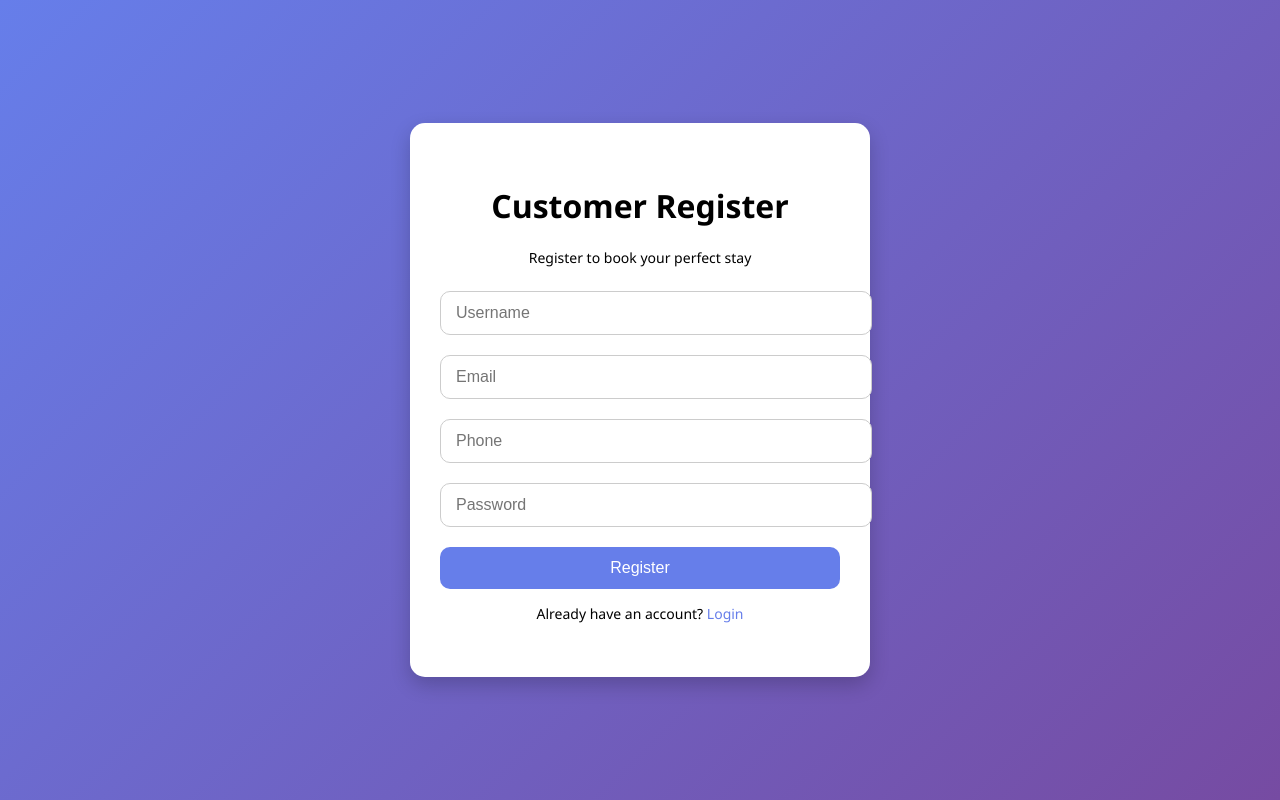
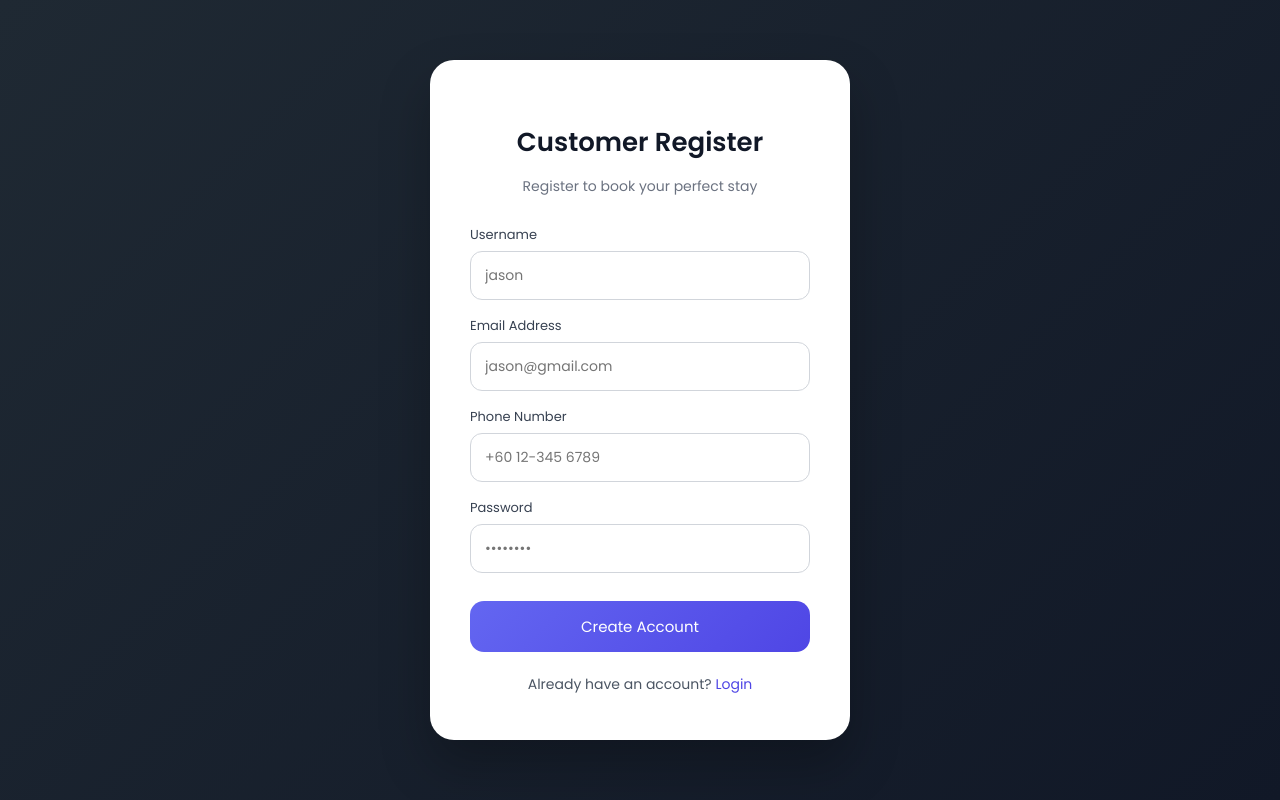
Before and after one commit to Yadusa/FLASH-HOTEL-MANAGEMENT-SYSTEM, a PHP site: page /customer_register.php in a window 1280 px wide. Run offline with PHP 8.4, Linux system fonts and the light colour scheme.

Commit message:
Add files via upload

```diff
--- a/customer_register.php
+++ b/customer_register.php
@@ -1,135 +1,104 @@
 <?php
+session_start();
 ini_set('display_errors', 1);
 ini_set('display_startup_errors', 1);
 error_reporting(E_ALL);
 
-include 'db_customer.php';
+include 'db.php';
 
-if ($_SERVER["REQUEST_METHOD"] == "POST") {
-    $username = trim($_POST['username']);
-    $email    = trim($_POST['email']);
-    $phone    = trim($_POST['phone']);
-    $password = password_hash($_POST['password'], PASSWORD_DEFAULT);
+if ($_SERVER["REQUEST_METHOD"] === "POST") {
+    $username  = trim($_POST['username']);
+    $email     = trim($_POST['email']);
+    $phone     = trim($_POST['phone']);
+    $password  = $_POST['password'];
 
-    $stmt = $conn->prepare("INSERT INTO users (username, email, phone, password) VALUES (?, ?, ?, ?)");
+    if (empty($username) || empty($email) || empty($password)) {
+        $error = "Please fill in all required fields.";
+    } else {
+        // Prepare SQL to insert new customer
+        $stmt = $conn->prepare(
+            "INSERT INTO customer (username, email, phone, password)
+             VALUES (?, ?, ?, ?)"
+        );
+
+        if (!$stmt) {
+            die("Prepare failed: " . $conn->error);
+        }
+
+        // Bind parameters (plain text password)
         $stmt->bind_param("ssss", $username, $email, $phone, $password);
 
         if ($stmt->execute()) {
+            // Redirect to login page with success message
             header("Location: customer_login.php?registered=1");
             exit();
         } else {
             $error = "Username or email already exists.";
         }
     }
+}
 ?>
+
 <!DOCTYPE html>
 <html lang="en">
 <head>
 <meta charset="UTF-8">
 <meta name="viewport" content="width=device-width, initial-scale=1.0">
-<title>Customer Register</title>
+<title>Customer Register | The Obsidian</title>
+<link href="https://fonts.googleapis.com/css2?family=Poppins:wght@300;400;600&display=swap" rel="stylesheet">
 <style>
-    /* Background */
-    body {
-        font-family: 'Segoe UI', Tahoma, Geneva, Verdana, sans-serif;
-        background: linear-gradient(135deg, #667eea, #764ba2);
-        display: flex;
-        justify-content: center;
-        align-items: center;
-        height: 100vh;
-        margin: 0;
-    }
-
-    /* Card */
-    .register-card {
-        background: #fff;
-        padding: 40px 30px;
-        border-radius: 15px;
-        box-shadow: 0 8px 20px rgba(0,0,0,0.2);
-        width: 100%;
-        max-width: 400px;
-        text-align: center;
-    }
-
-    .register-card h2 {
-        margin-bottom: 20px;
-        color: #333;
-    }
-
-    /* Input fields */
-    .register-card input {
-        width: 100%;
-        padding: 12px 15px;
-        margin: 10px 0;
-        border: 1px solid #ccc;
-        border-radius: 10px;
-        transition: 0.3s;
-        font-size: 16px;
-    }
-
-    .register-card input:focus {
-        border-color: #667eea;
-        box-shadow: 0 0 5px rgba(102,126,234,0.5);
-        outline: none;
-    }
-
-    /* Button */
-    .register-card button {
-        width: 100%;
-        padding: 12px;
-        background-color: #667eea;
-        border: none;
-        border-radius: 10px;
-        color: white;
-        font-size: 16px;
-        cursor: pointer;
-        transition: 0.3s;
-        margin-top: 10px;
-    }
-
-    .register-card button:hover {
-        background-color: #5a67d8;
-    }
-
-    /* Error message */
-    .error {
-        color: red;
-        margin-bottom: 10px;
-    }
-
-    /* Login link */
-    .register-card p {
-        margin-top: 15px;
-        font-size: 14px;
-    }
-
-    .register-card a {
-        color: #667eea;
-        text-decoration: none;
-    }
-
-    .register-card a:hover {
-        text-decoration: underline;
-    }
+* { box-sizing: border-box; font-family: 'Poppins', sans-serif; }
+body { margin: 0; height: 100vh; background: linear-gradient(135deg, #1f2933, #111827); display: flex; justify-content: center; align-items: center; }
+.register-container { background: #fff; width: 100%; max-width: 420px; padding: 45px 40px; border-radius: 24px; box-shadow: 0 25px 50px rgba(0,0,0,0.25); text-align: center; animation: fadeIn 0.8s ease; }
+@keyframes fadeIn { from { opacity: 0; transform: translateY(15px); } to { opacity: 1; transform: translateY(0); } }
+.register-container h1 { margin-bottom: 6px; font-weight: 600; font-size: 26px; color: #111827; }
+.register-container p.subtitle { font-size: 14px; color: #6b7280; margin-bottom: 28px; }
+.form-group { margin-bottom: 16px; text-align: left; }
+.form-group label { font-size: 13px; color: #374151; margin-bottom: 6px; display: block; font-weight: 500; }
+.form-group input { width: 100%; padding: 13px 14px; border-radius: 12px; border: 1px solid #d1d5db; font-size: 14px; transition: 0.25s; }
+.form-group input:focus { border-color: #6366f1; outline: none; box-shadow: 0 0 0 4px rgba(99,102,241,0.18); }
+.register-btn { width: 100%; padding: 14px; border: none; border-radius: 14px; background: linear-gradient(135deg, #6366f1, #4f46e5); color: #fff; font-size: 15px; font-weight: 500; cursor: pointer; margin-top: 12px; transition: 0.3s ease; }
+.register-btn:hover { transform: translateY(-1px); box-shadow: 0 10px 20px rgba(99,102,241,0.4); }
+.error { background: #fee2e2; color: #b91c1c; padding: 11px; border-radius: 10px; font-size: 13px; margin-bottom: 18px; }
+.login-link { margin-top: 22px; font-size: 14px; color: #4b5563; }
+.login-link a { color: #4f46e5; text-decoration: none; font-weight: 500; }
+.login-link a:hover { text-decoration: underline; }
 </style>
 </head>
 <body>
 
-<div class="register-card">
+<div class="register-container">
+    <form method="POST" action="">
+        <?php if(!empty($error)) { echo '<div class="error">' . $error . '</div>'; } ?>
         <h1>Customer Register</h1>
         <p class="subtitle">Register to book your perfect stay</p>
 
-    <?php if (!empty($error)) echo "<p class='error'>$error</p>"; ?>
+        <div class="form-group">
+            <label>Username</label>
+            <input type="text" name="username" placeholder="jason" required>
+        </div>
 
-    <form method="POST">
-        <input type="text" name="username" placeholder="Username" required>
-        <input type="email" name="email" placeholder="Email" required>
-        <input type="text" name="phone" placeholder="Phone">
-        <input type="password" name="password" placeholder="Password" required>
-        <button type="submit">Register</button>
+        <div class="form-group">
+            <label>Email Address</label>
+            <input type="email" name="email" placeholder="jason@gmail.com" required>
+        </div>
+
+        <div class="form-group">
+            <label>Phone Number</label>
+            <input type="text" name="phone" placeholder="+60 12-345 6789">
+        </div>
+
+        <div class="form-group">
+            <label>Password</label>
+            <input type="password" name="password" placeholder="••••••••" required>
+        </div>
+
+        <button type="submit" class="register-btn">Create Account</button>
     </form>
 
-    <p>Already have an account? <a href="customer_login.php">Login</a></p>
+    <div class="login-link">
+        Already have an account? <a href="customer_login.php">Login</a>
+    </div>
 </div>
 
 </body>
```
Also changed, not shown: customer_login.php (+44 -98 lines), customer_logout.php (added, +13 -0 lines), payment.php (added, +138 -0 lines). Lines whose indentation alone changed are shown as unchanged.
